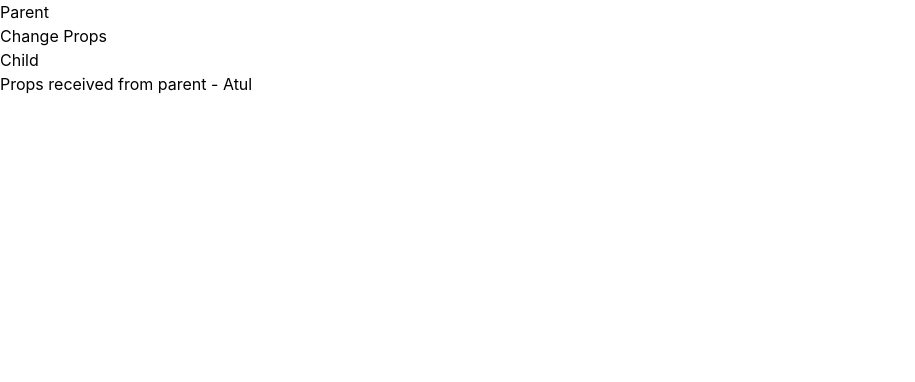
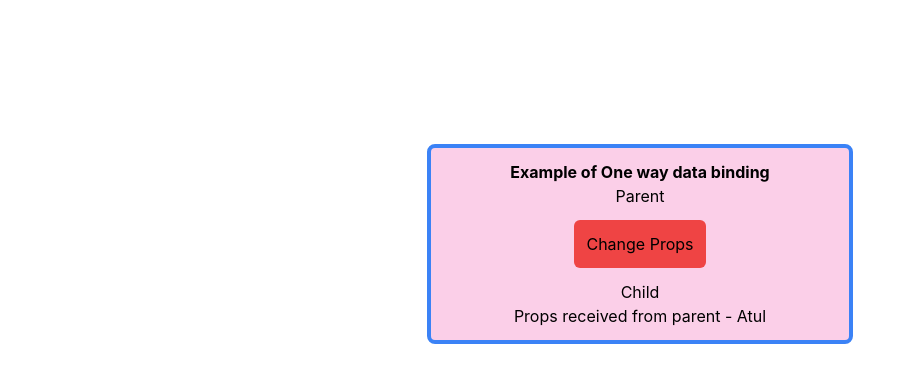
Before and after one commit to tikhepooja11/Reactjs_Practice, a React (Create React App) app: page / in a window 1280 px wide. Shown: the top 382 px of the page, without its empty margins (0-915 px from the left). Built offline with nearby package versions, Linux system fonts and the light colour scheme.

Commit message:
Added simple form of using contexthook example

```diff
--- /dev/null
+++ b/src/components/hooks_practice/UseContext/ContextHook.js
@@ -0,0 +1,26 @@
+import React, { createContext, useContext } from "react";
+const MyContext = createContext();
+const MyProvider = ({ children }) => {
+  const globalData = {
+    name: "Pooja Bhosale",
+    age: 25,
+  };
+
+  return <MyContext.Provider value={globalData}>{children}</MyContext.Provider>;
+};
+
+const ContextHook = () => {
+  const globalData = useContext(MyContext);
+  if (!globalData) return <h1>No global data found</h1>;
+  const { name, age } = globalData;
+  return (
+    <div>
+      <h1>Displaying context data</h1>
+      <p>
+        {name}- {age}
+      </p>
+    </div>
+  );
+};
+
+export { MyProvider, ContextHook };
--- a/src/components/one-way-data-binding/Advanced Example/ParentComponent.js
+++ b/src/components/one-way-data-binding/Advanced Example/ParentComponent.js
@@ -14,9 +14,14 @@ const ParentComponent = () => {
   };
 
   return (
-    <div>
+    <div className="w-4/12 mx-auto m-2 p-3 my-36 bg-pink-200 text-center rounded-lg  hover:border border-4 border-blue-500">
+      <h1 className="font-bold"> Example of One way data binding</h1>
+
       <h1> Parent</h1>
-      <button onClick={changeProps}> Change Props </button>
+      <button onClick={changeProps} className="bg-red-500 m-3 p-3 rounded-md">
+        {" "}
+        Change Props{" "}
+      </button>
       <ChildComponent propsToPass={propsToPass} />
     </div>
   );
```
